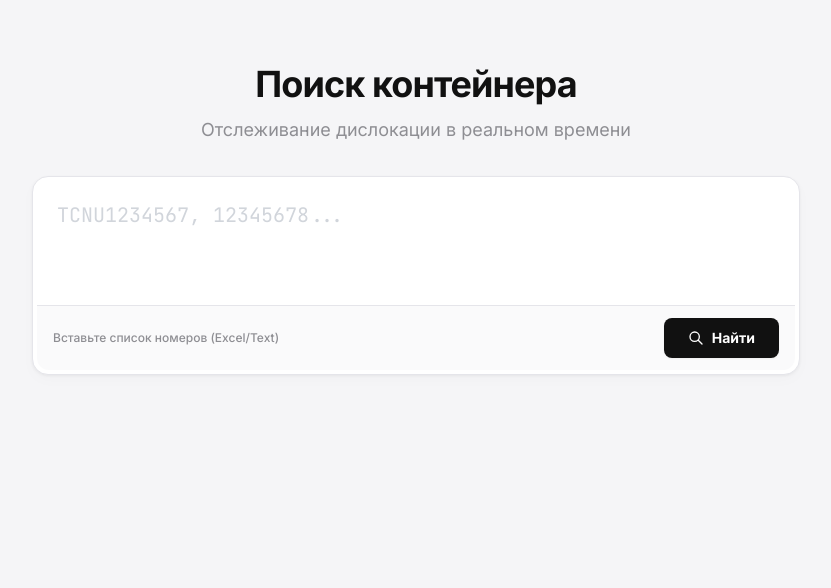
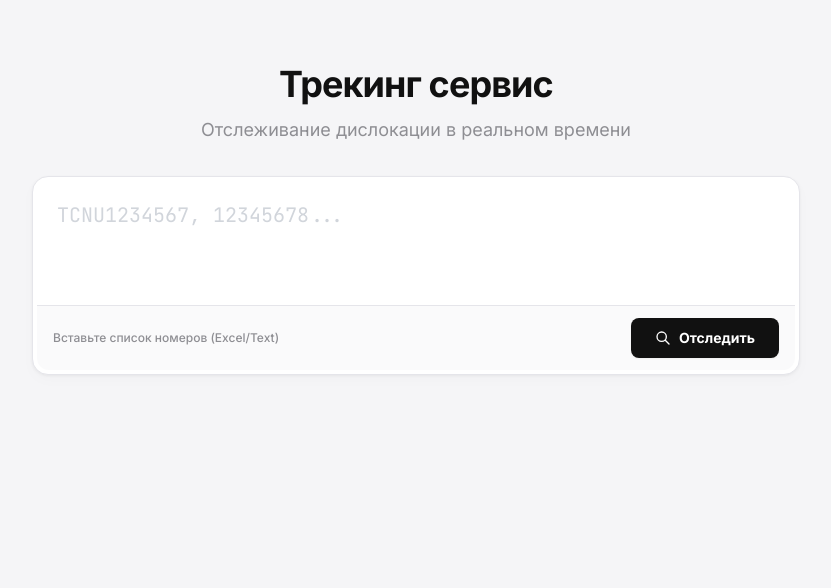
Before and after one commit to kuzyivan/telegram-bot-container-tracker-2, a FastAPI app: page / in a window 1280 px wide. Shown: the part 65-653 px from the top of the page, without its empty margins (224-1055 px from the left). Run offline with FastAPI, Linux system fonts and the light colour scheme; data that the repository does not hold is empty; parts of the project's set-up code (start-up, migrations or seed data) failed here and were passed over; some libraries are stand-ins or nearby versions.

Commit message:
web/templates/index.html

```diff
--- a/web/templates/index.html
+++ b/web/templates/index.html
@@ -8,7 +8,7 @@
     <div class="max-w-3xl mx-auto mb-12">
 
         <div class="text-center mb-8 fade-in">
-            <h1 class="text-4xl font-bold text-mono-black mb-3 tracking-tight">Поиск контейнера</h1>
+            <h1 class="text-4xl font-bold text-mono-black mb-3 tracking-tight">Трекинг сервис</h1>
             <p class="text-lg text-mono-gray">Отслеживание дислокации в реальном времени</p>
         </div>
 
@@ -27,7 +27,7 @@
                         <span class="text-xs text-mono-gray font-medium">Вставьте список номеров (Excel/Text)</span>
                         <button type="submit" class="px-6 py-2.5 bg-mono-black text-white font-bold text-sm rounded-lg hover:bg-gray-800 transition shadow-sm flex items-center gap-2">
                             <svg class="w-4 h-4" fill="none" stroke="currentColor" viewBox="0 0 24 24"><path stroke-linecap="round" stroke-linejoin="round" stroke-width="2" d="M21 21l-6-6m2-5a7 7 0 11-14 0 7 7 0 0114 0z" /></svg>
-                            <span>Найти</span>
+                            <span>Отследить</span>
                         </button>
                     </div>
                 </div>
```
